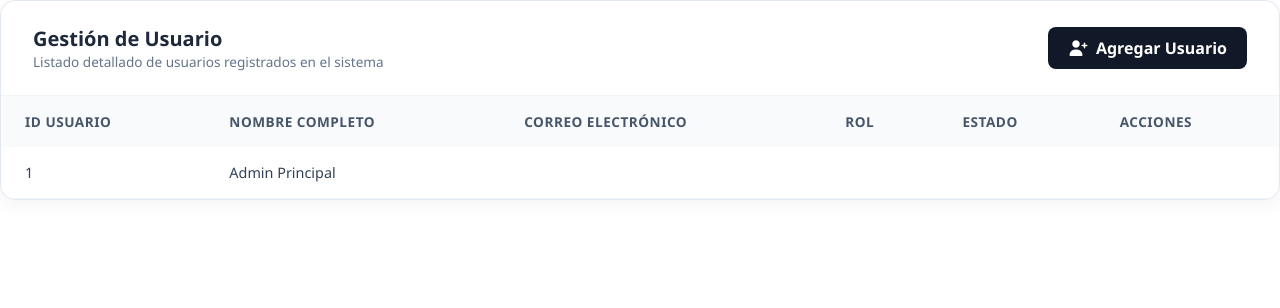
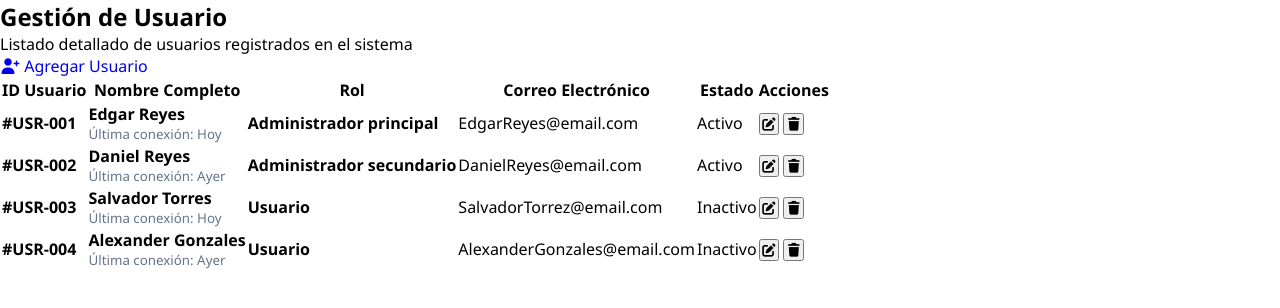
Before and after one commit to ymarte20023/HOBBIES-PLACE, a PHP site: page /views/usuarios.html in a window 1280 px wide. Shown: the top 308 px of the page. Run offline with PHP 8.4, Linux system fonts and the light colour scheme; some libraries are stand-ins or nearby versions.

Commit message:
Terminamos de agregarle contenido a las tablas.   / Inventirio de Productos.   / Usuarios   / Ventas

```diff
--- a/css/dashboard.css
+++ b/css/dashboard.css
@@ -391,145 +391,3 @@
     display: block;
     max-height: 500px; /* O el valor que ya tenías */
 }/* Fin del codigo */
-
-
-/* Capitulo 3: Tablas - 14/01/2026* 16/01/2026*/
-/* parte 01: Tabla de ventas*/
-
-/* 1.1 Tabla de ventas*/
-/* Contenedor tipo tarjeta */
-.card-table {
-    background: #ffffff;
-    border-radius: 15px;
-    box-shadow: 0 4px 20px rgba(0, 0, 0, 0.05);
-    overflow: hidden;
-    border: 1px solid #e2e8f0;
-}
-
-/* Cabecera de la tabla */
-.table-header {
-    padding: 1.5rem 2rem;
-    display: flex;
-    justify-content: space-between;
-    align-items: center;
-    border-bottom: 1px solid #f1f5f9;
-}
-
-.header-title h2 {
-    margin: 0;
-    color: #1e293b;
-    font-size: 1.25rem;
-}
-
-.header-title p {
-    margin: 0;
-    color: #64748b;
-    font-size: 0.85rem;
-}
-
-/* Botón de acción principal */
-.btn-main-action {
-    background-color: var(--color-bg-sidebar);
-    color: white;
-    padding: 10px 20px;
-    border: none;
-    border-radius: 8px;
-    font-weight: 600;
-    cursor: pointer;
-    transition: 0.3s;
-    display: flex;
-    align-items: center;
-    gap: 8px;
-}
-
-.btn-main-action:hover {
-    background-color: #334155;
-}
-
-/* Estilos de la Tabla */
-.table-responsive {
-    overflow-x: auto;
-}
-
-table {
-    width: 100%;
-    border-collapse: collapse;
-    text-align: left;
-}
-
-table thead th {
-    background-color: #f8fafc;
-    padding: 1rem 1.5rem;
-    color: #475569;
-    font-weight: 600;
-    font-size: 0.85rem;
-    text-transform: uppercase;
-    letter-spacing: 0.5px;
-}
-
-table tbody tr {
-    border-bottom: 1px solid #f1f5f9;
-    transition: background 0.2s;
-}
-
-table tbody tr:hover {
-    background-color: #f8fafc;
-}
-
-table tbody td {
-    padding: 1rem 1.5rem;
-    color: #334155;
-    font-size: 0.9rem;
-}
-
-/* Estados (Pills) */
-.status-pill {
-    padding: 4px 12px;
-    border-radius: 20px;
-    font-size: 0.75rem;
-    font-weight: 600;
-}
-
-.status-success {
-    background-color: #dcfce7;
-    color: #166534;
-}
-
-.status-pending {
-    background-color: #fef9c3;
-    color: #854d0e;
-}
-
-/* Botones de acción en fila */
-.action-buttons {
-    display: flex;
-    gap: 8px;
-}
-
-.btn-icon {
-    width: 32px;
-    height: 32px;
-    display: flex;
-    align-items: center;
-    justify-content: center;
-    border-radius: 6px;
-    border: none;
-    cursor: pointer;
-    transition: 0.2s;
-}
-
-.btn-icon.edit {
-    background-color: #e0e7ff;
-    color: #4338ca;
-}
-
-.btn-icon.delete {
-    background-color: #fee2e2;
-    color: #b91c1c;
-}
-
-.btn-icon:hover {
-    transform: translateY(-2px);
-    filter: brightness(0.9);
-}
-/* Fin del codigo */
--- a/views/usuarios.html
+++ b/views/usuarios.html
@@ -22,26 +22,104 @@
         </a>
     </div>
     <div class="table-responsive">
-        <table>
-            <thead>
+        <table><!--tabla completa -->
+            <thead> <!-- Encabezado de la tabla -->
                 <tr>
                     <th>ID Usuario</th>
                     <th>Nombre Completo</th>
+                    <th>Rol</th>
                     <th>Correo Electrónico</th>
-                    <th>Rol</th>
                     <th>Estado</th>
                     <th>Acciones</th>
                 </tr>
-            </thead>
-            <tbody>
+            </thead> <!-- Fin del encabezado de la tabla -->
+
+            <tbody><!-- F1 -->
                 <tr>
-                    <td>1</td>
-                    <td>Admin Principal</td>
+                    <td><strong>#USR-001</strong></td>
                     <td>
+                        <div style="display: flex; flex-direction: column;">
+                            <span style="font-weight: 600;">Edgar Reyes</span>
+                            <small style="color: #64748b;">Última conexión: Hoy</small>
+                        </div>
+                    </td>
+                    <td><span class="role-badge"> <strong>Administrador principal</strong></span></td>
+                    <td>EdgarReyes@email.com</td>
+                    <td><span class="status-pill status-success">Activo</span></td>
+                    <td>
+                        <div class="action-buttons">
+                            <button class="btn-icon edit"><i class="fas fa-edit"></i></button>
+                            <button class="btn-icon delete"><i class="fas fa-trash"></i></button>
+                        </div>
+                    </td>
+                </tr>
+                <tr><!-- F2 -->
+                    <td><strong>#USR-002</strong></td>
+                    <td>
+                        <div style="display: flex; flex-direction: column;">
+                            <span style="font-weight: 600;">Daniel Reyes</span>
+                            <small style="color: #64748b;">Última conexión: Ayer</small>
+                        </div>
+                    </td>
+                    <td><span class="role-badge"> <strong>Administrador secundario</strong></span></td>
+                    <td>DanielReyes@email.com</td>
+                    <td><span class="status-pill status-success">Activo</span></td>
+                    <td>
+                        <div class="action-buttons">
+                            <button class="btn-icon edit"><i class="fas fa-edit"></i></button>
+                            <button class="btn-icon delete"><i class="fas fa-trash"></i></button>
+                        </div>
+                    </td>
                 </tr>
             </tbody>
-        </table>
-     <div class="table-responsive">
+
+            <tbody> <!-- F3 -->
+                <tr>
+                    <td><strong>#USR-003</strong></td>
+                    <td>
+                        <div style="display: flex; flex-direction: column;">
+                            <span style="font-weight: 600;">Salvador Torres</span>
+                            <small style="color: #64748b;">Última conexión: Hoy</small>
+                        </div>
+                    </td>
+                    <td><span class="role-badge"> <strong>Usuario</strong></span></td>
+                    <td>SalvadorTorrez@email.com</td>
+
+                    <td><span class="status-pill status-danger">Inactivo</span></td>
+                    <td>
+                        <div class="action-buttons">
+                            <button class="btn-icon edit"><i class="fas fa-edit"></i></button>
+                            <button class="btn-icon delete"><i class="fas fa-trash"></i></button>
+                        </div>
+                    </td>
+                </tr>
+            </tbody>
+
+            <tbody> <!-- F4 -->
+                <tr>
+                    <td><strong>#USR-004</strong></td>
+                    <td>
+                        <div style="display: flex; flex-direction: column;">
+                            <span style="font-weight: 600;">Alexander Gonzales</span>
+                            <small style="color: #64748b;">Última conexión: Ayer</small>
+                        </div>
+                    </td>
+                    <td><span class="role-badge"> <strong>Usuario</strong></span></td>
+                    <td>AlexanderGonzales@email.com</td>
+                    <td><span class="status-pill status-danger">Inactivo</span></td>
+                    <td>
+                        <div class="action-buttons">
+                            <button class="btn-icon edit"><i class="fas fa-edit"></i></button>
+                            <button class="btn-icon delete"><i class="fas fa-trash"></i></button>
+                        </div>
+                    </td>
+                </tr>
+            </tbody>
+        </table> <!-- Fin de la tabla completa -->
+    </div>
+</div>
+
+
 <!--Fin del codigo -->
 </body>
 </html>
```
Also changed, not shown: css/tablas.css (+7 -14 lines), txt.md (+13 -4 lines), views/factura.html (added, +15 -0 lines), views/inventario.html (+63 -3 lines), views/ventas.html (+57 -9 lines), img/FlexxfolioBlue.png (added), img/FlexxfolioRed.png (added), img/FlipnTrayBlue.png (added), img/FlipnTrayGreen.png (added), img/FlipnTrayPurple.png (added), img/FlipnTrayRed.png (added), img/SidewinderGreen.png (added), img/SidewinderRed.png (added).
